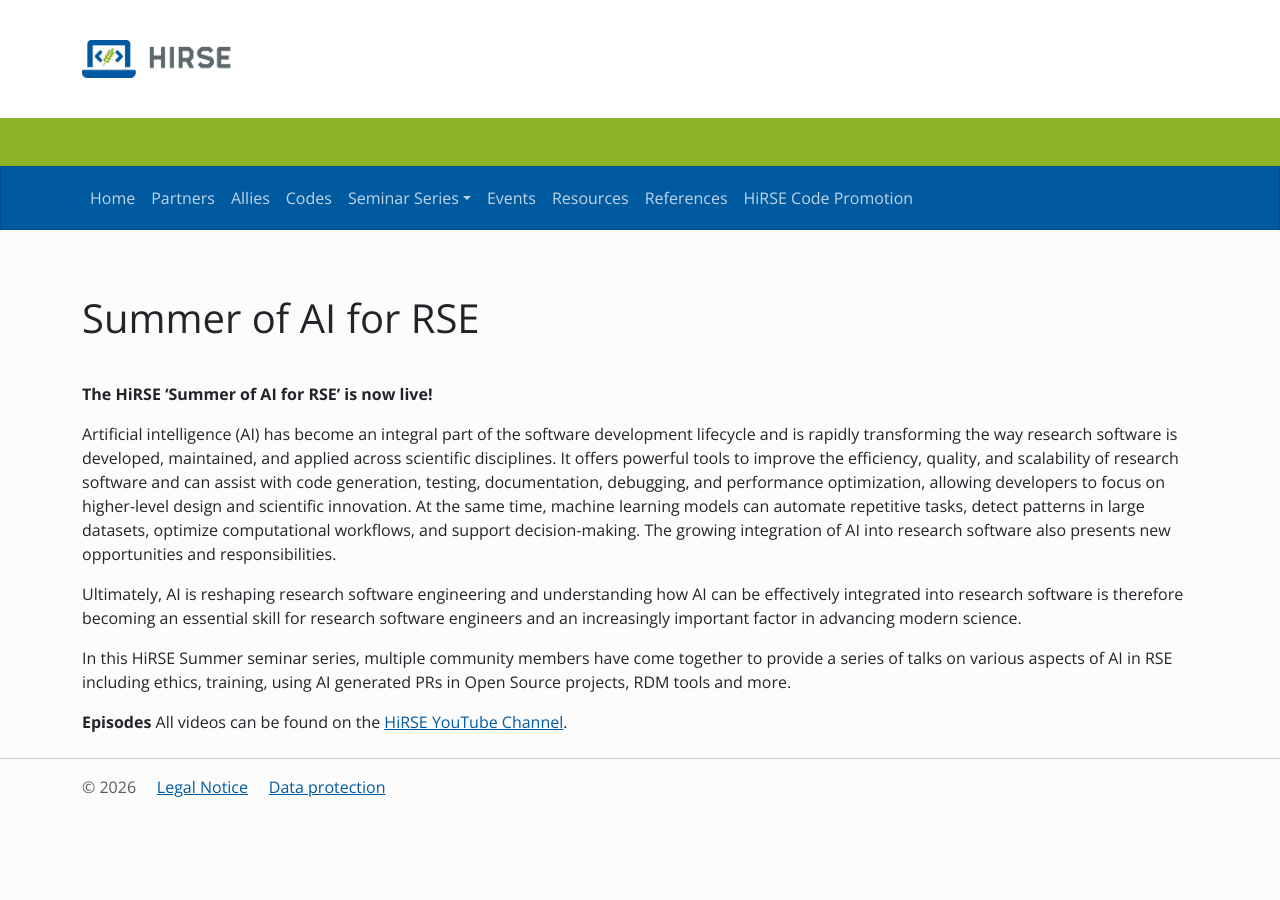
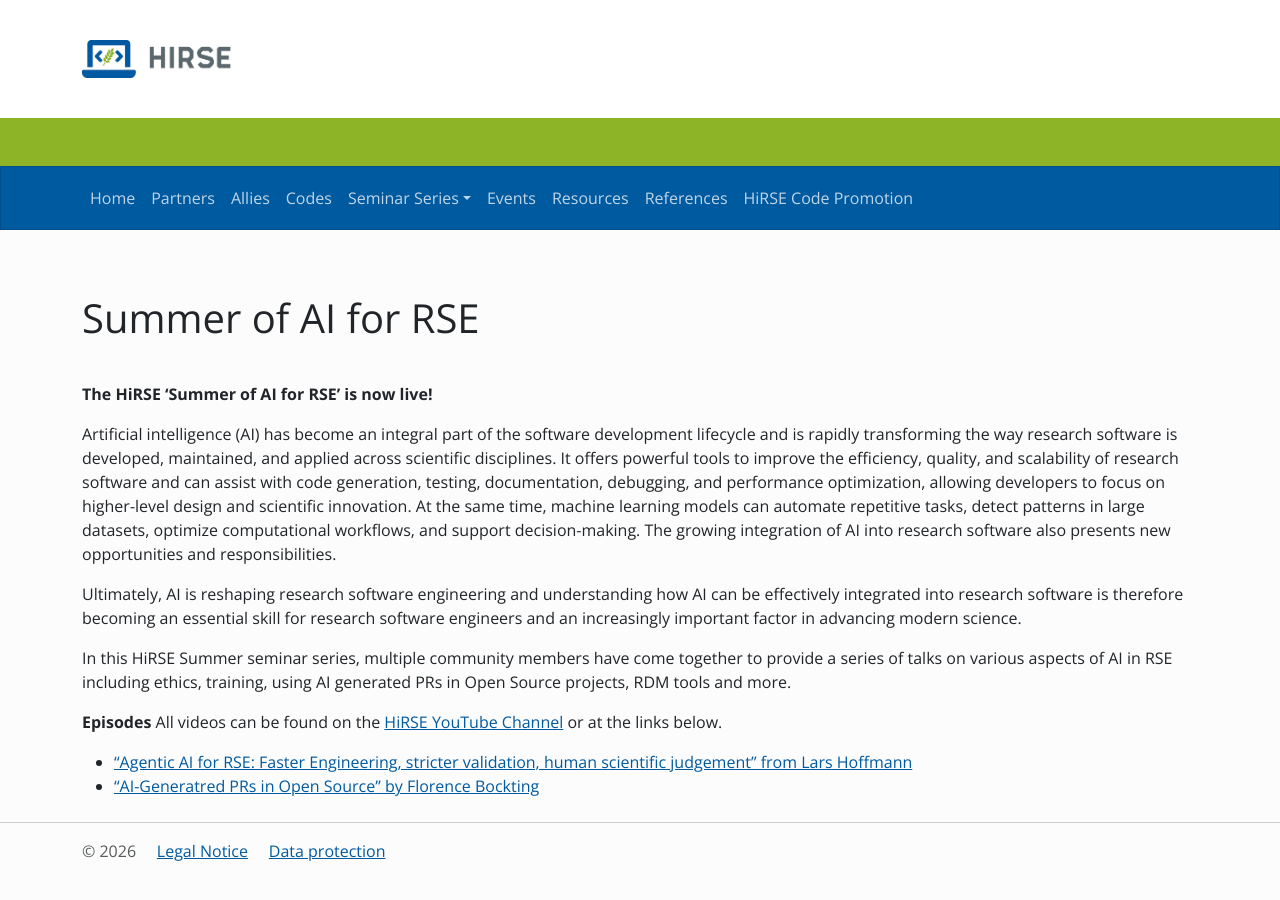
Before and after one commit to Helmholtz-HiRSE/helmholtz-hirse.github.io, a Jekyll site: the page built from _summer_of_ai_for_rse/index.md, in a window 1280 px wide. Built offline with Jekyll 4.4.1, drawn with Linux system fonts in a browser that asks for light colours; nearby versions of some CDN libraries.

Commit message:
Update index.md

```diff
--- a/_summer_of_ai_for_rse/index.md
+++ b/_summer_of_ai_for_rse/index.md
@@ -16,4 +16,7 @@ In this HiRSE Summer seminar series, multiple community members have come togeth
 
 
 **Episodes**
-All videos can be found on the [HiRSE YouTube Channel](https://www.youtube.com/@Helmholtz_Platform_for_RSE).
+All videos can be found on the [HiRSE YouTube Channel](https://www.youtube.com/@Helmholtz_Platform_for_RSE) or at the links below.
+
+- ["Agentic AI for RSE: Faster Engineering, stricter validation, human scientific judgement" from Lars Hoffmann](https://www.youtube.com/watch?v=x8zf0sYVtGM&list=PLEwF-EQyxnO4&index=2)
+- ["AI-Generatred PRs in Open Source" by Florence Bockting](https://www.youtube.com/watch?v=Q2XyLKvJGLs)
```
